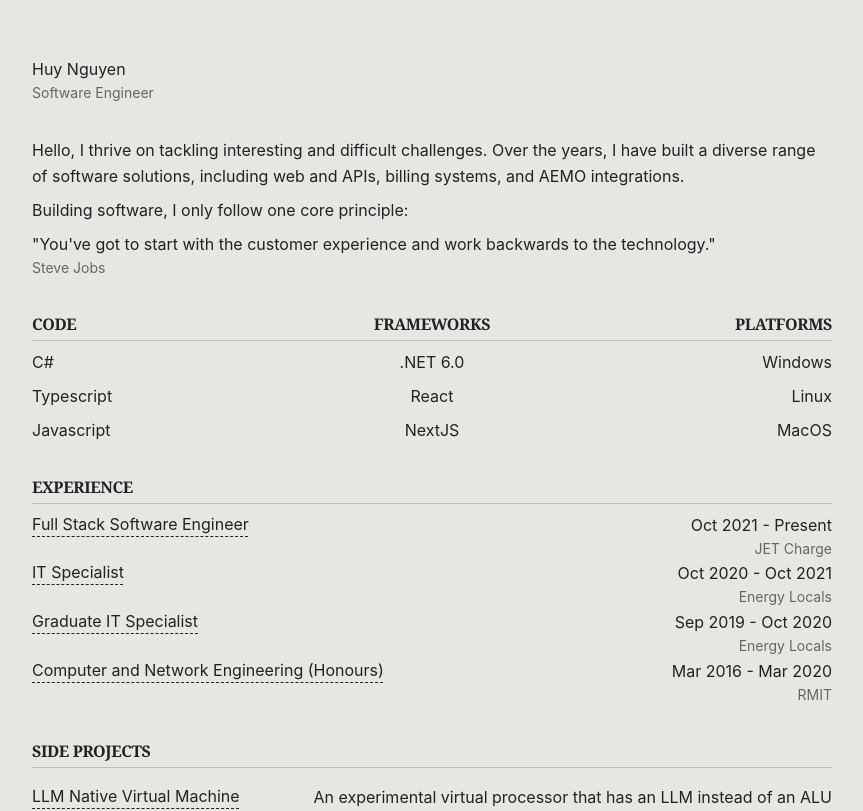
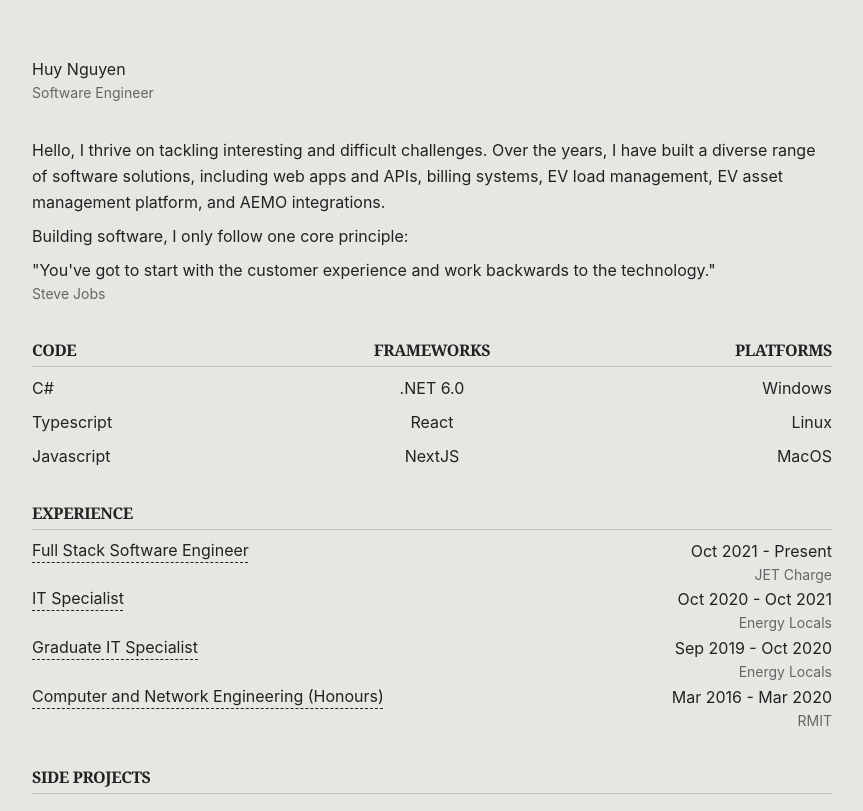
Before and after one commit to HuyNguyenAu/huynguyen-space, a React (Vite) app: page / in a window 1280 px wide. Shown: the top 811 px of the page, without its empty margins (208-1071 px from the left). Built offline with nearby package versions, Linux system fonts and the light colour scheme.

Commit message:
Refactor Hero component description for improved readability and clarity

```diff
--- a/src/components/hero.tsx
+++ b/src/components/hero.tsx
@@ -10,9 +10,7 @@ export const Hero = () => {
       </Section>
       <Section>
         <Body className="m-0">
-          Hello, I thrive on tackling interesting and difficult challenges. Over
-          the years, I have built a diverse range of software solutions,
-          including web and APIs, billing systems, and AEMO integrations.
+          Hello, I thrive on tackling interesting and difficult challenges. Over the years, I have built a diverse range of software solutions, including web apps and APIs, billing systems, EV load management, EV asset management platform, and AEMO integrations.
         </Body>
         <Body>Building software, I only follow one core principle:</Body>
         <Body className="m-0">
```
